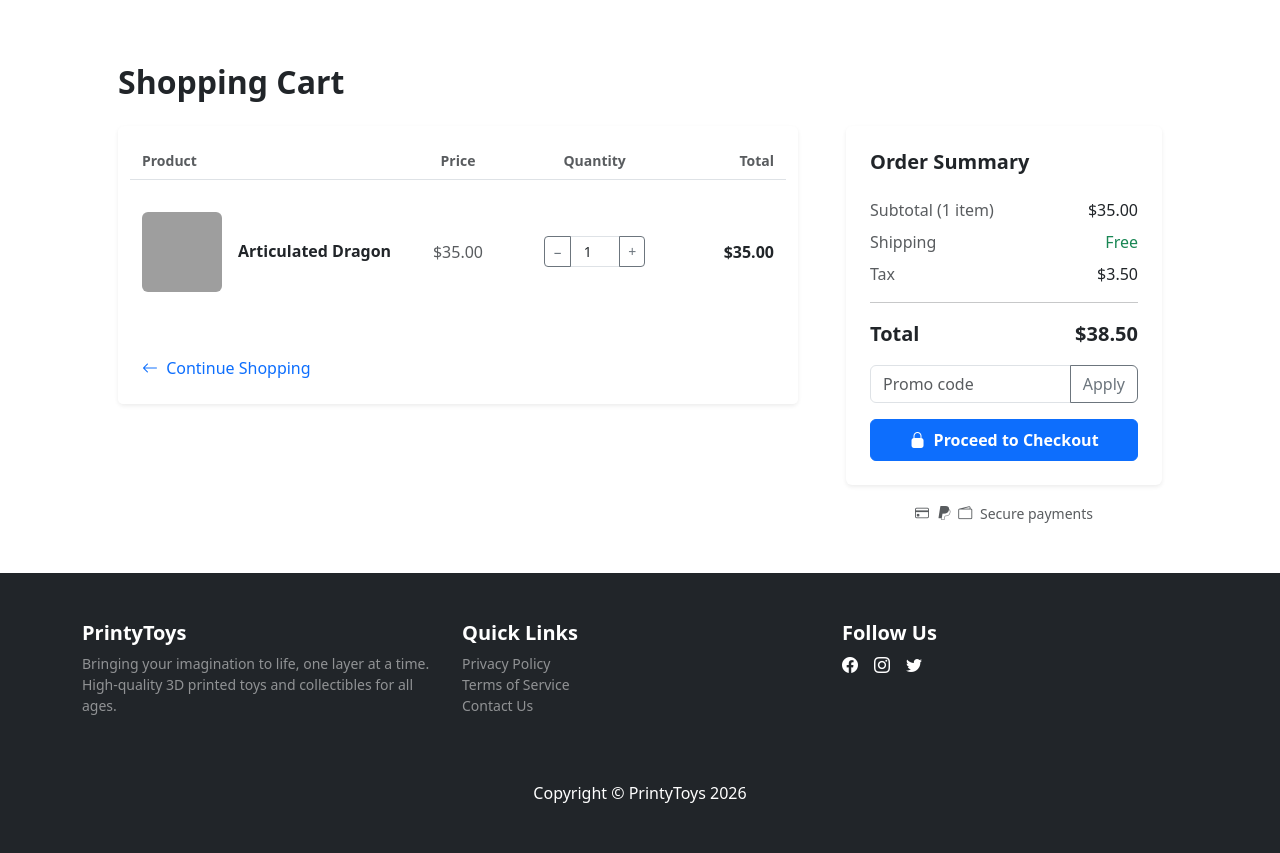
After one commit to ion-rusnac/vulnerable-web-shop, a Flask app: page /cart in a window 1280 px wide. The commit adds this page. Shown: the part 426-1279 px from the top of the page. Run offline with Flask 3, Linux system fonts and the light colour scheme; grey boxes are pictures that could not be loaded.

Commit message:
Add: /cart route
Signed-off-by: Ion Rusnac <ion.rusnac@icloud.com>

```diff
--- a/app.py
+++ b/app.py
@@ -92,8 +92,25 @@ products = [
         "action": "Add to Cart",
     },
 ]
+personalProducts = [
+    {
+        "name": "Articulated Dragon",
+        "price": 35.00,
+        "image": "https://images.unsplash.com/photo-1593305841991-05c297ba4575?auto=format&fit=crop&q=80&w=450&h=300",
+        "alt": "Articulated Crystal Dragon",
+        "badge": None,
+        "badge_color": None,
+        "rating": 0,
+        "action": "Add to Cart",
+    },
+]
 
 
 @app.route("/", methods=["GET"])
 def index():
     return render_template("main.html", products=products)
+
+
+@app.route("/cart", methods=["GET"])
+def cart():
+    return render_template("cart.html", personalProducts=personalProducts)
--- /dev/null
+++ b/templates/cart.html
@@ -0,0 +1,140 @@
+{% extends 'index.html' %}
+{% block title %}Your Cart{% endblock %}
+{% block content %}
+<section class="py-5" id="cart">
+  <div class="container px-4 px-lg-5 mt-3">
+    <h2 class="fw-bolder mb-4">Shopping Cart</h2>
+
+    {% if personalProducts %}
+    <div class="row gx-4 gx-lg-5">
+      <!-- ── Cart items column ──────────────────────────────── -->
+      <div class="col-lg-8">
+        <div class="card border-0 shadow-sm mb-4">
+          <div class="card-body p-4">
+            <!-- Header row (hidden on small screens) -->
+            <div class="row d-none d-md-flex text-muted small fw-semibold border-bottom pb-2 mb-3">
+              <div class="col-md-5">Product</div>
+              <div class="col-md-2 text-center">Price</div>
+              <div class="col-md-3 text-center">Quantity</div>
+              <div class="col-md-2 text-end">Total</div>
+            </div>
+
+            {% for item in personalProducts %}
+            <!-- Cart item -->
+            <div class="row align-items-center {% if not loop.last %}border-bottom{% endif %} py-3">
+              <!-- Product image + name -->
+              <div class="col-md-5 d-flex align-items-center mb-3 mb-md-0">
+                <img src="{{ item.image }}" alt="{{ item.alt }}" class="rounded me-3"
+                  style="width: 80px; height: 80px; object-fit: cover;" />
+                <div>
+                  <h6 class="fw-bold mb-0">{{ item.name }}</h6>
+                  {% if item.badge %}
+                  <span class="badge {{ item.badge_color }} mt-1">{{ item.badge }}</span>
+                  {% endif %}
+                  {% if item.rating %}
+                  <div class="small text-warning mt-1">
+                    {% for _ in range(item.rating) %}
+                    <i class="bi bi-star-fill"></i>
+                    {% endfor %}
+                  </div>
+                  {% endif %}
+                </div>
+              </div>
+
+              <!-- Unit price -->
+              <div class="col-md-2 text-center text-muted mb-2 mb-md-0">
+                ${{ "%.2f"|format(item.price) }}
+              </div>
+
+              <!-- Quantity controls -->
+              <div class="col-md-3 text-center mb-2 mb-md-0">
+                <div class="input-group input-group-sm justify-content-center"
+                  style="max-width: 140px; margin: 0 auto;">
+                  <button class="btn btn-outline-secondary" type="button">&minus;</button>
+                  <input type="number" class="form-control text-center" value="1" min="1" style="max-width: 50px;" />
+                  <button class="btn btn-outline-secondary" type="button">&plus;</button>
+                </div>
+              </div>
+
+              <!-- Line total -->
+              <div class="col-md-2 text-end fw-bold">
+                ${{ "%.2f"|format(item.price) }}
+              </div>
+            </div>
+            {% endfor %}
+          </div>
+
+          <!-- Card footer — continue shopping -->
+          <div class="card-footer bg-white border-0 p-4">
+            <a href="/" class="text-decoration-none">
+              <i class="bi bi-arrow-left me-1"></i> Continue Shopping
+            </a>
+          </div>
+        </div>
+      </div>
+
+      <!-- ── Order summary column ───────────────────────────── -->
+      <div class="col-lg-4">
+        <div class="card border-0 shadow-sm">
+          <div class="card-body p-4">
+            <h5 class="fw-bold mb-4">Order Summary</h5>
+
+            {% set subtotal = personalProducts | sum(attribute='price') %}
+
+            <div class="d-flex justify-content-between mb-2">
+              <span class="text-muted">Subtotal ({{ personalProducts | length }} item{{ 's' if personalProducts | length
+                != 1 }})</span>
+              <span>${{ "%.2f"|format(subtotal) }}</span>
+            </div>
+            <div class="d-flex justify-content-between mb-2">
+              <span class="text-muted">Shipping</span>
+              <span class="text-success">Free</span>
+            </div>
+            <div class="d-flex justify-content-between mb-2">
+              <span class="text-muted">Tax</span>
+              <span>${{ "%.2f"|format(subtotal * 0.1) }}</span>
+            </div>
+            <hr />
+            <div class="d-flex justify-content-between mb-3">
+              <span class="fw-bold fs-5">Total</span>
+              <span class="fw-bold fs-5">${{ "%.2f"|format(subtotal * 1.1) }}</span>
+            </div>
+
+            <!-- Promo code -->
+            <div class="input-group mb-3">
+              <input type="text" class="form-control" placeholder="Promo code" />
+              <button class="btn btn-outline-secondary" type="button">Apply</button>
+            </div>
+
+            <button class="btn btn-primary w-100 py-2 fw-semibold">
+              <i class="bi bi-lock-fill me-1"></i> Proceed to Checkout
+            </button>
+          </div>
+        </div>
+
+        <!-- Payment icons -->
+        <div class="text-center mt-3">
+          <small class="text-muted">
+            <i class="bi bi-credit-card me-1"></i>
+            <i class="bi bi-paypal me-1"></i>
+            <i class="bi bi-wallet2 me-1"></i>
+            Secure payments
+          </small>
+        </div>
+      </div>
+    </div>
+
+    {% else %}
+    <!-- ── Empty cart state ──────────────────────────────────── -->
+    <div class="text-center py-5">
+      <i class="bi bi-cart-x" style="font-size: 4rem; color: #ccc;"></i>
+      <h4 class="mt-3 text-muted">Your cart is empty</h4>
+      <p class="text-muted">Looks like you haven't added any items yet.</p>
+      <a href="/" class="btn btn-primary mt-2">
+        <i class="bi bi-shop me-1"></i> Start Shopping
+      </a>
+    </div>
+    {% endif %}
+  </div>
+</section>
+{% endblock %}
--- a/templates/index.html
+++ b/templates/index.html
@@ -52,13 +52,11 @@
             </ul>
           </li>
         </ul>
-        <form class="d-flex">
-          <button class="btn btn-outline-dark" type="submit">
-            <i class="bi-cart-fill me-1"></i>
-            Cart
-            <span class="badge bg-dark text-white ms-1 rounded-pill">0</span>
-          </button>
-        </form>
+        <a class="btn btn-outline-dark" href="/cart">
+          <i class="bi-cart-fill me-1"></i>
+          Cart
+          <span class="badge bg-dark text-white ms-1 rounded-pill">0</span>
+        </a>
       </div>
     </div>
   </nav>
```
